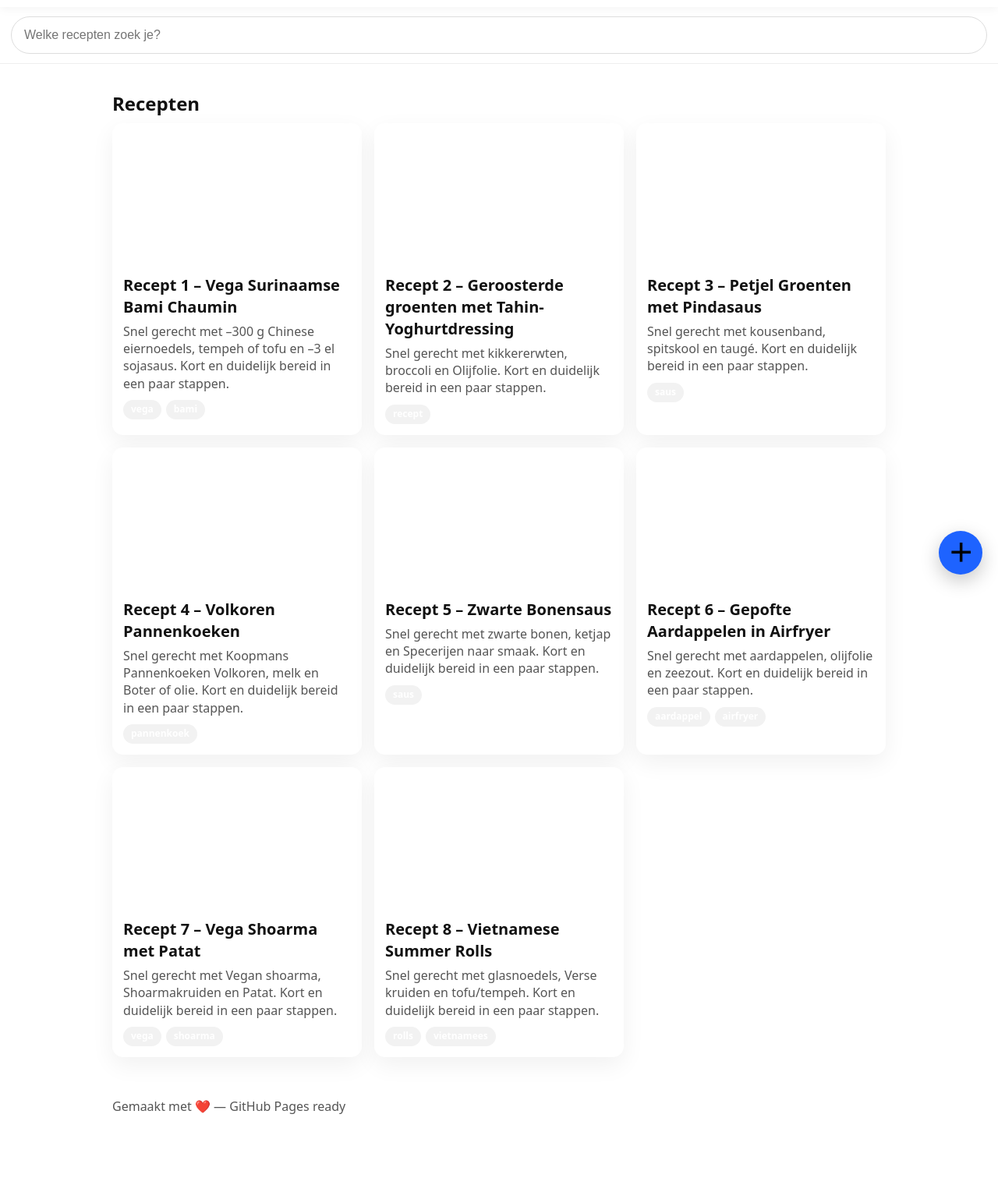
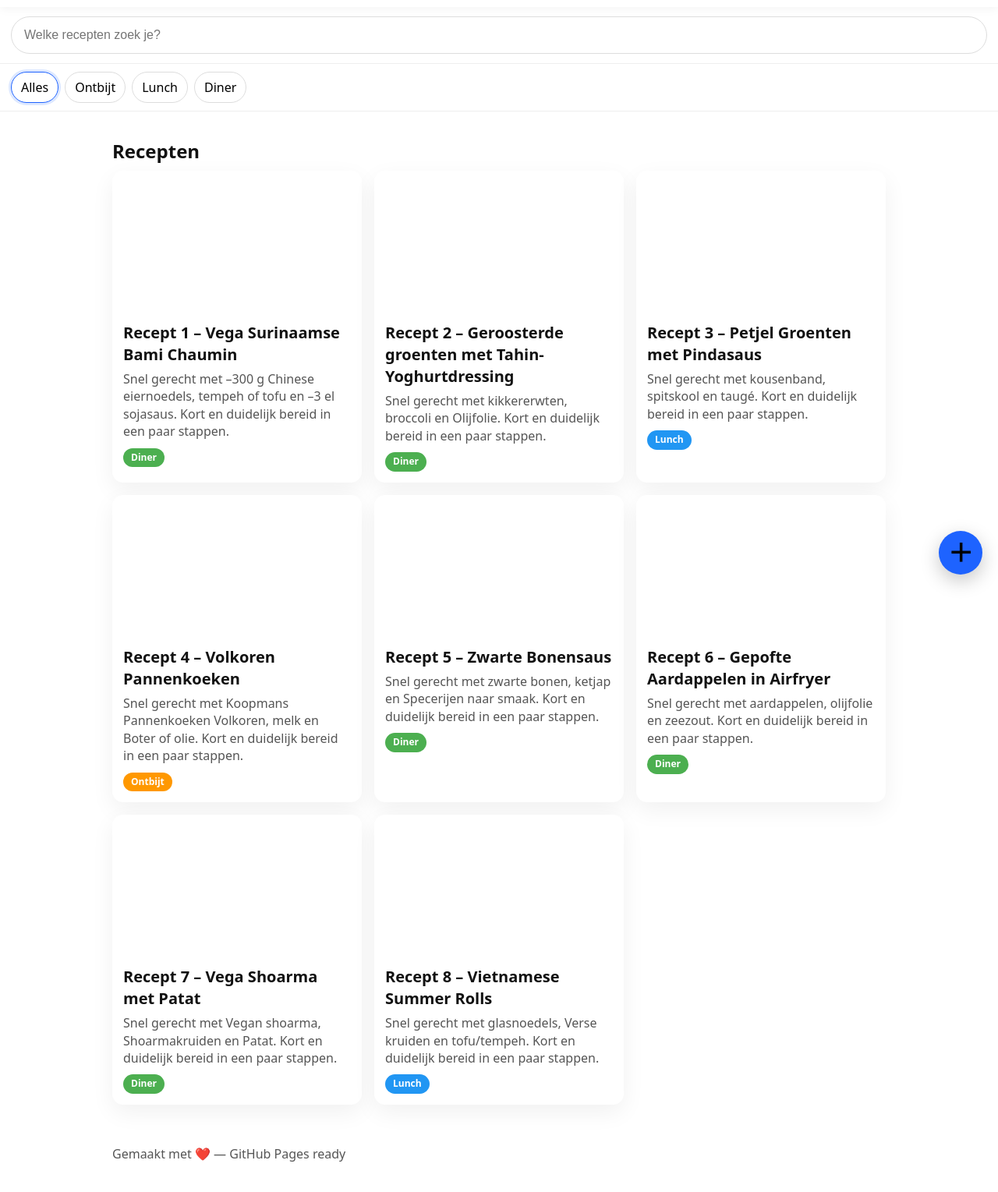
Before and after one commit to rewiensadal-cmd/Kookboek, a plain HTML site: page index.html in a window 1280 px wide. Shown: the part 43-1572 px from the top of the page at 78% size. Before the commit the page ends 1549 px from the top, so only its background shows below. Drawn offline with Linux system fonts and the light colour scheme; files whose address does not match are found by name.

Commit message:
Add files via upload

```diff
--- a/app.js
+++ b/app.js
@@ -18,11 +18,15 @@ function card(recipe){
     </a>
   </article>`;
 }
-async function renderList(filter=''){
+async function renderList(filter='', tagFilter=''){
   const data = await getData();
   const cards = document.getElementById('cards'); if(!cards) return;
   const q = filter.trim().toLowerCase();
-  const filtered = data.recipes.filter(r => !q || r.title.toLowerCase().includes(q) || r.tags.join(' ').toLowerCase().includes(q) || r.description.toLowerCase().includes(q));
+  const filtered = data.recipes.filter(r => {
+  const matchesText = !q || r.title.toLowerCase().includes(q) || r.tags.join(' ').toLowerCase().includes(q) || r.description.toLowerCase().includes(q);
+  const matchesTag = !tagFilter || (r.tags || []).some(t => t.toLowerCase() === tagFilter.toLowerCase());
+  return matchesText && matchesTag;
+});
   cards.innerHTML = filtered.map(card).join('') || '<p>Geen resultaten. Probeer een andere zoekterm.</p>';
 }
 async function loadRecipe(slug){
@@ -40,5 +44,29 @@ async function loadRecipe(slug){
   document.getElementById('r-steps').innerHTML = r.steps.map(s=>`<li>${s}</li>`).join('');
 }
 document.addEventListener('DOMContentLoaded',()=>{
-  const search = document.getElementById('search'); if(search){ renderList(); let t; search.addEventListener('input',()=>{clearTimeout(t); t=setTimeout(()=>renderList(search.value),120);});}
+  const search = document.getElementById('search');
+  if(search){ renderListWithState(); let t; search.addEventListener('input',()=>{clearTimeout(t); t=setTimeout(()=>renderListWithState(),120);}); }
 });
+
+
+let __selectedTag = '';
+
+async function renderListWithState(){
+  const search = document.getElementById('search');
+  const q = search ? search.value : '';
+  await renderList(q, __selectedTag);
+}
+
+document.addEventListener('DOMContentLoaded', ()=>{
+  const filters = document.getElementById('filters');
+  if(filters){
+    filters.addEventListener('click', (e)=>{
+      const btn = e.target.closest('button[data-tag]');
+      if(!btn) return;
+      __selectedTag = btn.getAttribute('data-tag') || '';
+      // active class
+      [...filters.querySelectorAll('.chip')].forEach(b=>b.classList.toggle('active', b===btn));
+      renderListWithState();
+    });
+  }
+});
--- a/index.html
+++ b/index.html
@@ -22,6 +22,13 @@
     <input id="search" type="search" placeholder="Welke recepten zoek je?" autocomplete="off">
   </div>
 
+  <div id="filters" class="filters" aria-label="Filter op type">
+    <button data-tag="" class="chip active">Alles</button>
+    <button data-tag="Ontbijt" class="chip">Ontbijt</button>
+    <button data-tag="Lunch" class="chip">Lunch</button>
+    <button data-tag="Diner" class="chip">Diner</button>
+  </div>
+
   <main id="content">
 
 
--- a/recipes.json
+++ b/recipes.json
@@ -8,8 +8,7 @@
       "time": "ca. 30 min",
       "servings": "3-4",
       "tags": [
-        "vega",
-        "bami"
+        "Diner"
       ],
       "ingredients": [
         "250–300 g Chinese eiernoedels (of vegan mie/noedels)",
@@ -39,7 +38,7 @@
       "time": "45 min",
       "servings": "4",
       "tags": [
-        "recept"
+        "Diner"
       ],
       "ingredients": [
         "1 blik kikkererwten",
@@ -67,7 +66,7 @@
       "time": "20 min",
       "servings": "6",
       "tags": [
-        "saus"
+        "Lunch"
       ],
       "ingredients": [
         "300 g kousenband (of sperziebonen)",
@@ -90,7 +89,7 @@
       "time": "30 min",
       "servings": "-",
       "tags": [
-        "pannenkoek"
+        "Ontbijt"
       ],
       "ingredients": [
         "1 pak Koopmans Pannenkoeken Volkoren",
@@ -113,7 +112,7 @@
       "time": "20 min",
       "servings": "-",
       "tags": [
-        "saus"
+        "Diner"
       ],
       "ingredients": [
         "1 blik zwarte bonen",
@@ -135,8 +134,7 @@
       "time": "30–45 min",
       "servings": "4",
       "tags": [
-        "aardappel",
-        "airfryer"
+        "Diner"
       ],
       "ingredients": [
         "4 middelgrote aardappelen",
@@ -161,8 +159,7 @@
       "time": "25 min",
       "servings": "-",
       "tags": [
-        "vega",
-        "shoarma"
+        "Diner"
       ],
       "ingredients": [
         "Vegan shoarma",
@@ -186,8 +183,7 @@
       "time": "40 min",
       "servings": "8 rolls",
       "tags": [
-        "rolls",
-        "vietnamees"
+        "Lunch"
       ],
       "ingredients": [
         "8 rijstvellen",
--- a/styles.css
+++ b/styles.css
@@ -49,3 +49,9 @@ h2{font-size:24px;margin:18px 0 8px}
 .tag.ontbijt{background:#ff9800;color:#fff}
 .tag.lunch{background:#2196f3;color:#fff}
 .tag.diner{background:#4caf50;color:#fff}
+
+
+/* Filter chips */
+.filters{display:flex;gap:8px;align-items:center;padding:10px 14px;border-bottom:1px solid #eee;background:#fff;position:sticky;top:60px;z-index:9}
+.chip{border:1px solid #ddd;background:#fff;border-radius:999px;padding:8px 12px;font:inherit;cursor:pointer}
+.chip.active{border-color:var(--brand);box-shadow:0 0 0 3px rgba(30,99,255,.15)}
```
